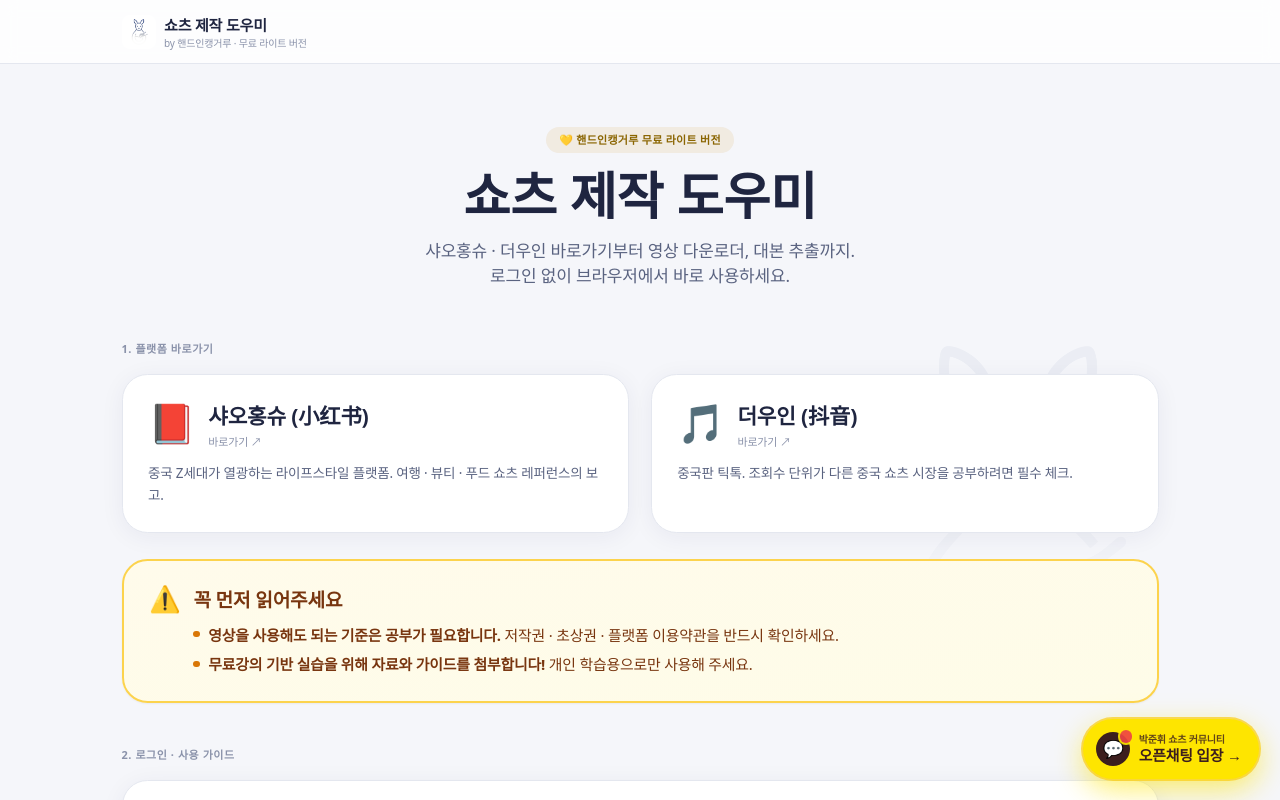
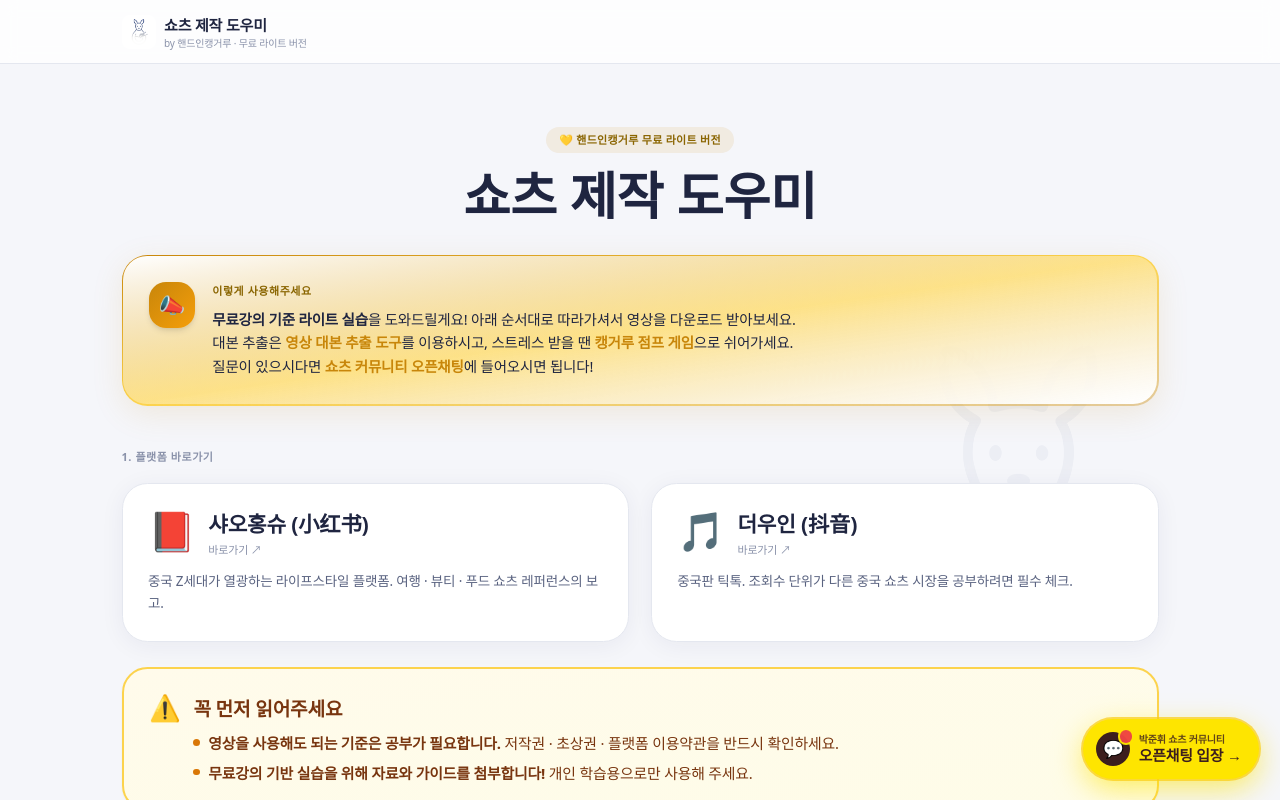
Before and after one commit to qkr9073-glitch/junhwi-shorts, a React (Vite) app: page / in a window 1280 px wide. Shown: the top 800 px of the page. Built offline with nearby package versions, Linux system fonts and the light colour scheme; a web font is replaced by a local one.

Commit message:
Replace subtitle with styled guidance card at top

```diff
--- a/src/pages/Home.tsx
+++ b/src/pages/Home.tsx
@@ -65,18 +65,35 @@
 export default function Home() {
   return (
     <div className="max-w-5xl mx-auto px-4 sm:px-6 py-10 sm:py-14">
-      <div className="text-center mb-8 sm:mb-12">
+      <div className="text-center mb-6 sm:mb-8">
         <div className="inline-block px-3 py-1 rounded-full bg-gold/10 text-gold-tip text-[11px] font-semibold mb-4 tracking-wide">
           💛 핸드인캥거루 무료 라이트 버전
         </div>
         <h1 className="text-3xl sm:text-5xl font-bold text-ink leading-tight">
           쇼츠 제작 도우미
         </h1>
-        <p className="mt-4 text-[15px] sm:text-base text-ink-muted max-w-lg mx-auto leading-relaxed">
-          샤오홍슈 · 더우인 바로가기부터 영상 다운로더, 대본 추출까지.
-          <br />
-          로그인 없이 브라우저에서 바로 사용하세요.
-        </p>
+      </div>
+
+      <div className="relative mb-10 rounded-3xl p-[1.5px] bg-gradient-to-br from-gold via-amber-300 to-gold/40 shadow-[0_8px_32px_rgba(200,134,10,0.12)]">
+        <div className="rounded-[calc(1.5rem-1.5px)] bg-gradient-to-br from-white via-bg-tip/40 to-white p-5 sm:p-6">
+          <div className="flex items-start gap-3 sm:gap-4">
+            <div className="shrink-0 w-10 h-10 sm:w-11 sm:h-11 rounded-2xl bg-gradient-to-br from-gold to-amber-500 text-white flex items-center justify-center text-lg sm:text-xl shadow-md">
+              📣
+            </div>
+            <div className="flex-1 min-w-0">
+              <div className="text-[11px] font-bold tracking-wider text-gold-tip mb-2 uppercase">
+                이렇게 사용해주세요
+              </div>
+              <p className="text-[13.5px] sm:text-[14.5px] text-ink leading-relaxed">
+                <b>무료강의 기준 라이트 실습</b>을 도와드릴게요! 아래 순서대로 따라가셔서 영상을 다운로드 받아보세요.
+                <br className="hidden sm:block" />
+                {" "}대본 추출은 <b className="text-gold">영상 대본 추출 도구</b>를 이용하시고, 스트레스 받을 땐 <b className="text-gold">캥거루 점프 게임</b>으로 쉬어가세요.
+                <br className="hidden sm:block" />
+                {" "}질문이 있으시다면 <b className="text-gold">쇼츠 커뮤니티 오픈채팅</b>에 들어오시면 됩니다!
+              </p>
+            </div>
+          </div>
+        </div>
       </div>
 
       {/* 1. 플랫폼 바로가기 */}
```
